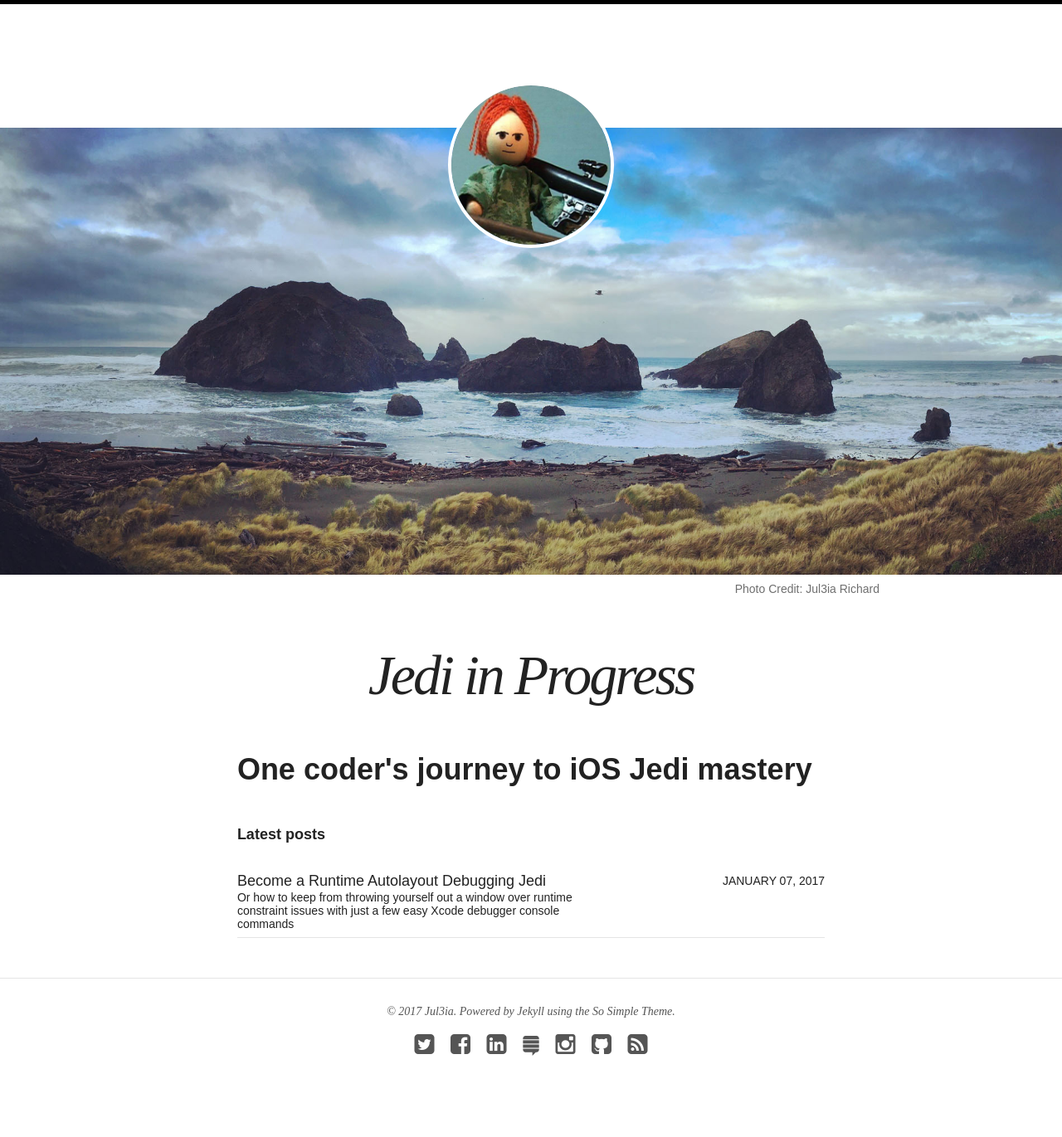
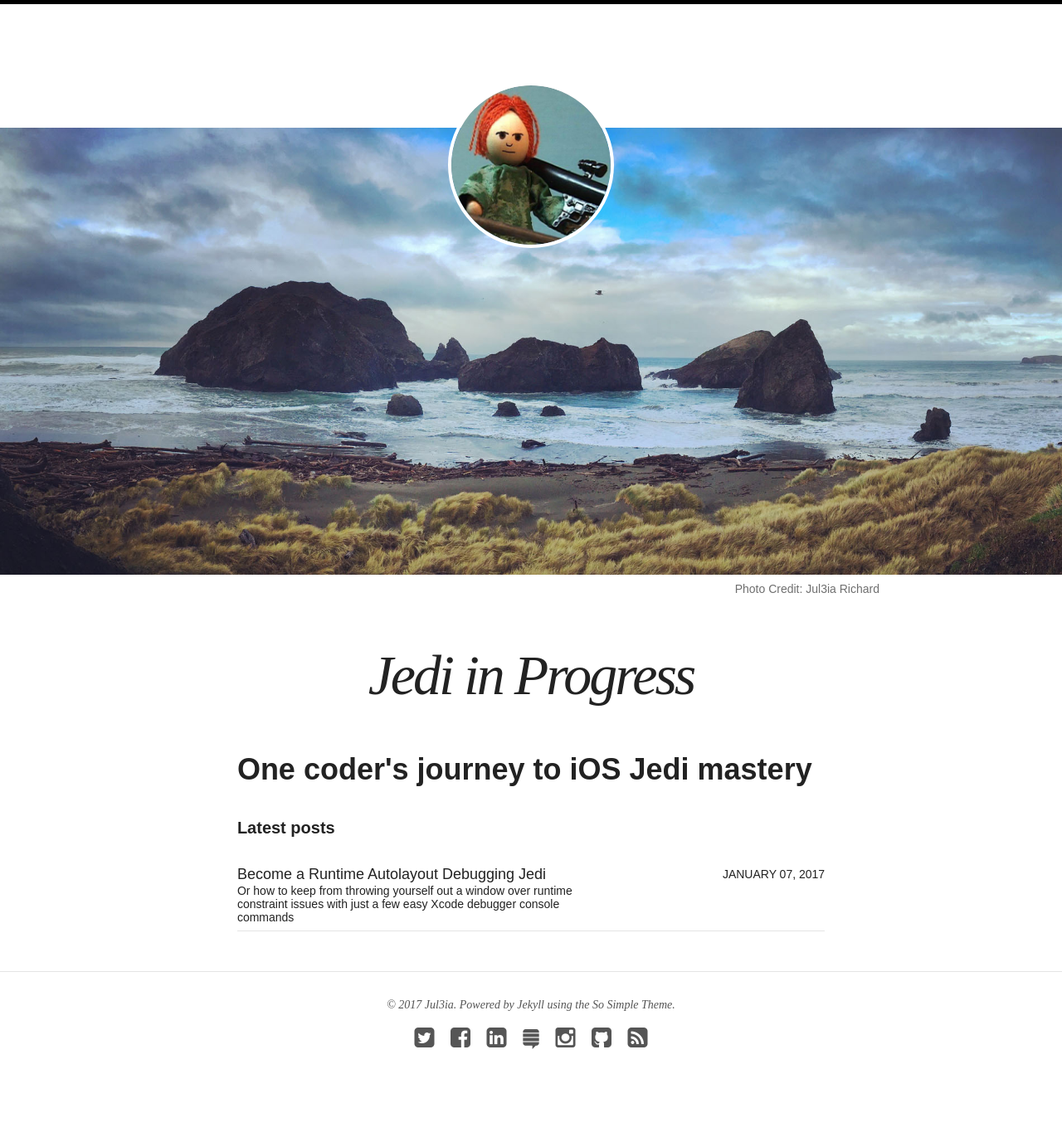
Before and after one commit to Jul3ia/Jul3ia.github.io, a Jekyll site: the page built from index.html, in a window 1280 px wide. Shown: the whole page at 83% size. Built offline with Jekyll 4.4.1, drawn with Linux system fonts in a browser that asks for light colours; nearby versions of some CDN libraries.

```diff
--- a/index.html
+++ b/index.html
@@ -11,7 +11,7 @@ image:
 
 <h1>One coder's journey to iOS Jedi mastery</h1>
 <div></div>
-<h6>Latest posts</h6>
+<h5>Latest posts</h5>
 <div></div>
 <ul class="post-list">
 {% for post in site.posts limit:10 %}
```
